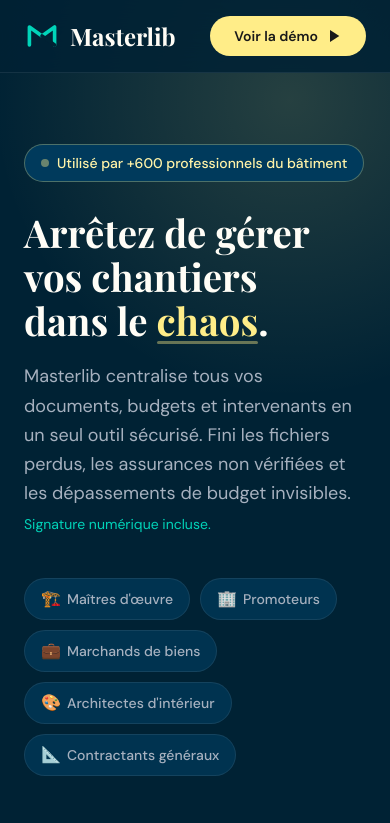
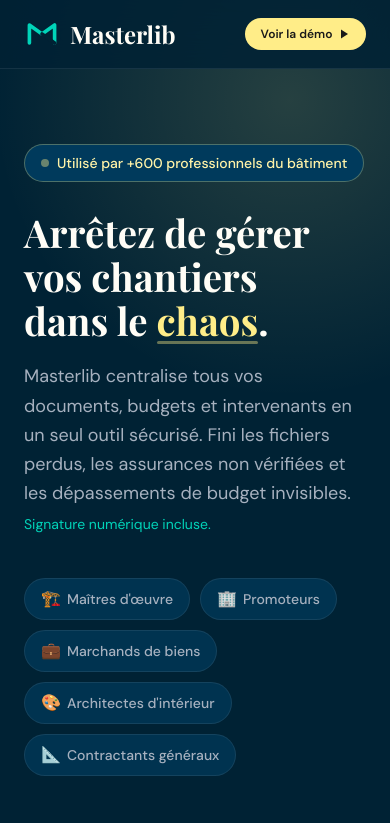
Before and after one commit to Neoabita/masterlib.vercel.app, a website: page index.html in a window 390 px wide. Shown: the top 823 px of the page. Drawn offline with nearby package versions, Linux system fonts and the light colour scheme; a script that the page names is missing.

Commit message:
Add files via upload

```diff
--- a/index.html
+++ b/index.html
@@ -1665,6 +1665,17 @@
         </style>
 
         <style>
+            @media (max-width: 480px) {
+                #navbarCta {
+                    padding: 0.4rem 1rem;
+                    font-size: 0.75rem;
+                    gap: 0.35rem;
+                }
+                #navbarCta svg {
+                    width: 12px;
+                    height: 12px;
+                }
+            }
             html {
                 scroll-behavior: smooth;
             }
```
